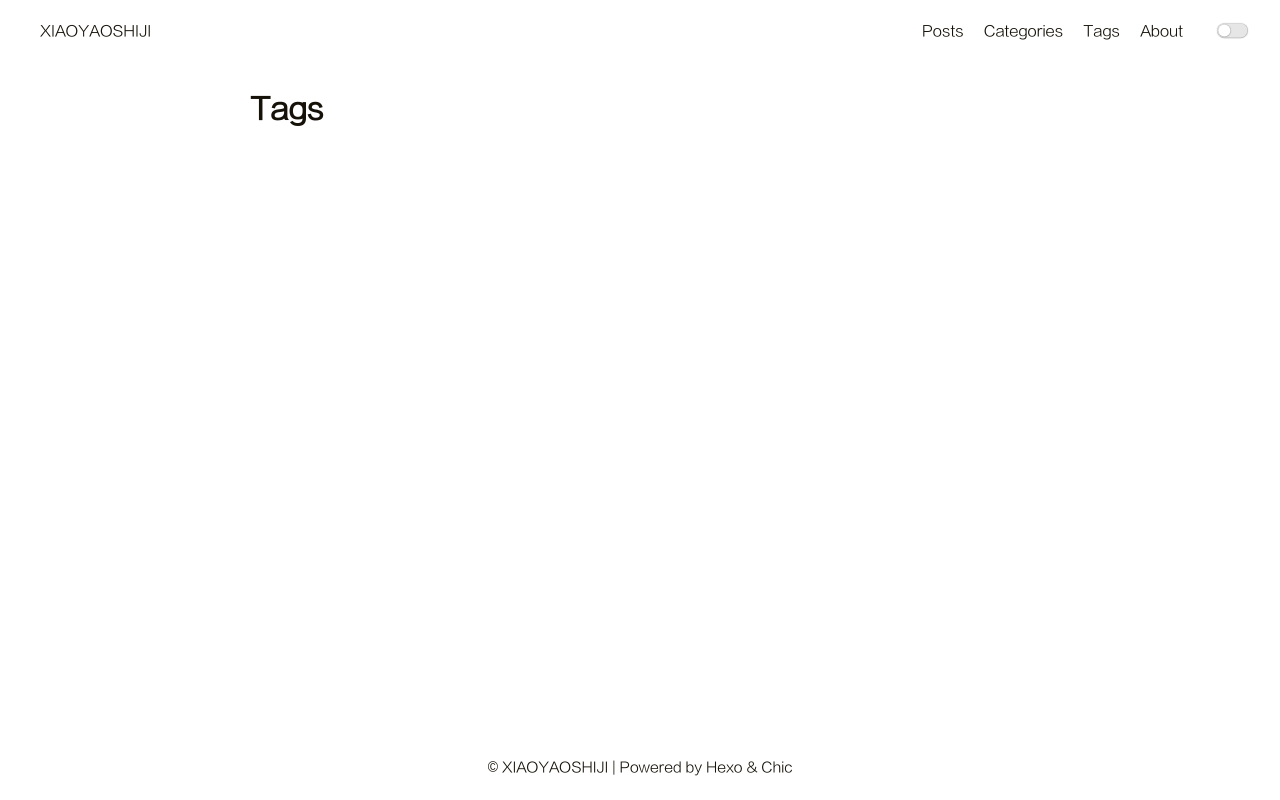
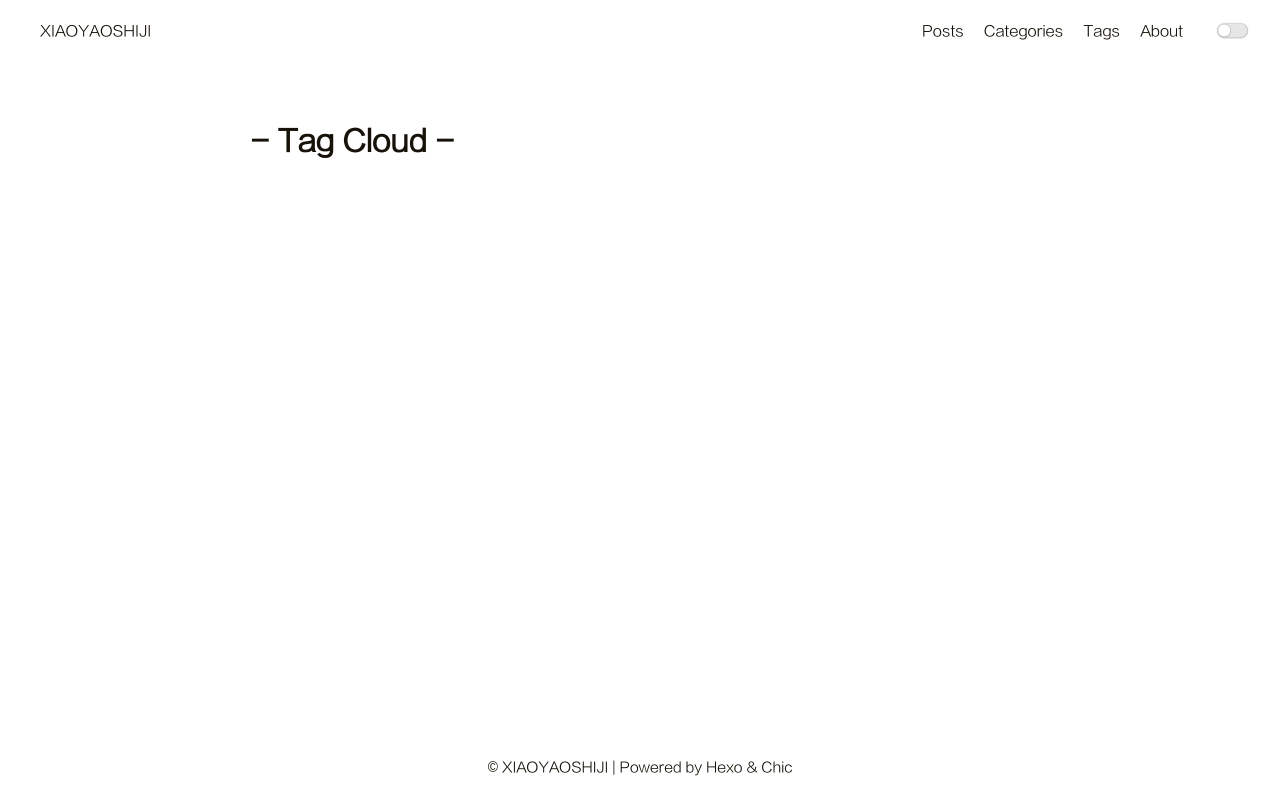
Before and after one commit to XIAOYAO-927/XIAOYAO-927.github.io, a plain HTML site: page tag/index.html in a window 1280 px wide. Drawn offline with Linux system fonts and the light colour scheme.

Commit message:
Site updated: 2020-03-30 22:48:27

```diff
--- a/tag/index.html
+++ b/tag/index.html
@@ -14,7 +14,7 @@
 
 
 
-<title>Tags | XIAOYAOSHIJI</title>
+<title>tag | XIAOYAOSHIJI</title>
 
 
 
@@ -106,16 +106,18 @@
     }
 </script>
         <div class="main">
-            <div class="container">
-    <article class="post-wrap page">
 
-        <h2 class="post-title">Tags</h2>
 
-        <section class="post-content">
+    <div class="container">
+        <div class="post-wrap tags">
+            <h2 class="post-title">-&nbsp;Tag Cloud&nbsp;-</h2>
 
-        </section>
-    </article>
-</div>
+            <div class="tag-cloud-tags">
+
+            </div>
+        </div>
+    </div>
+
 
         </div>
         <footer id="footer" class="footer">
```
